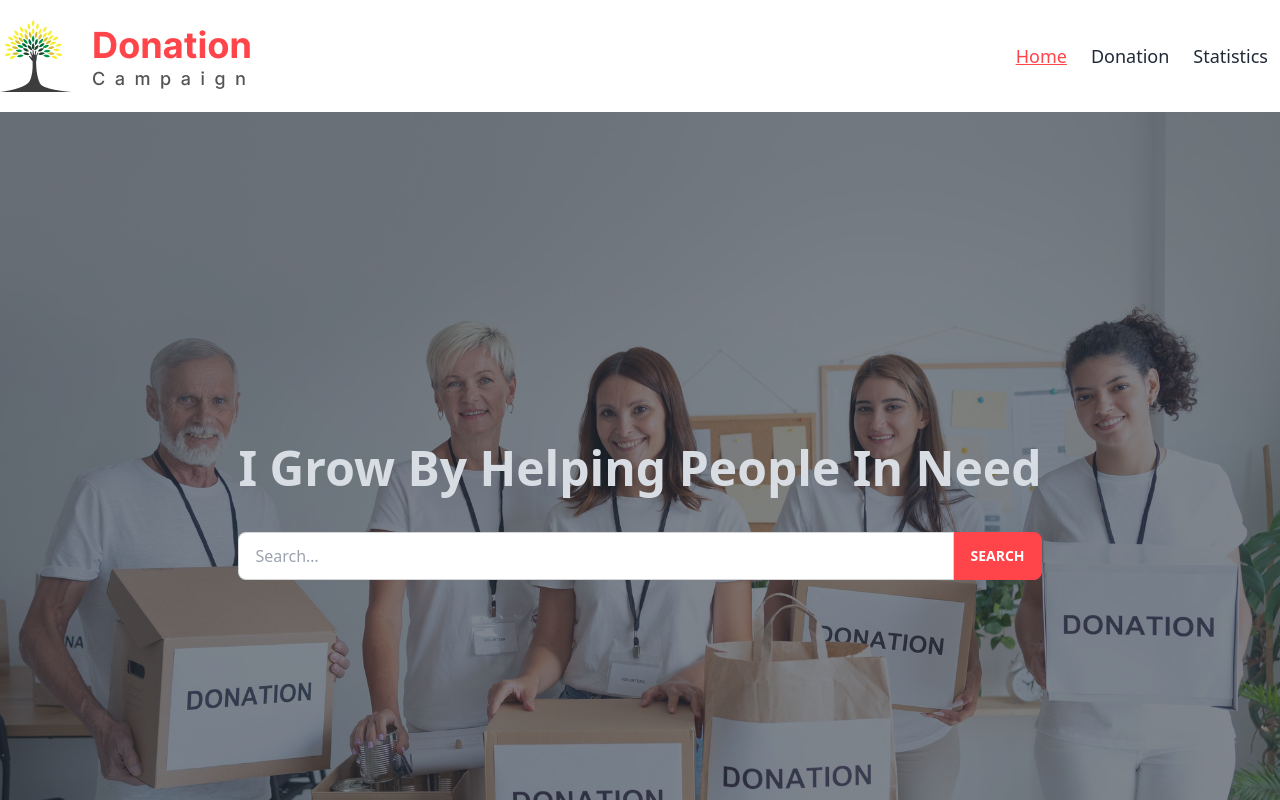
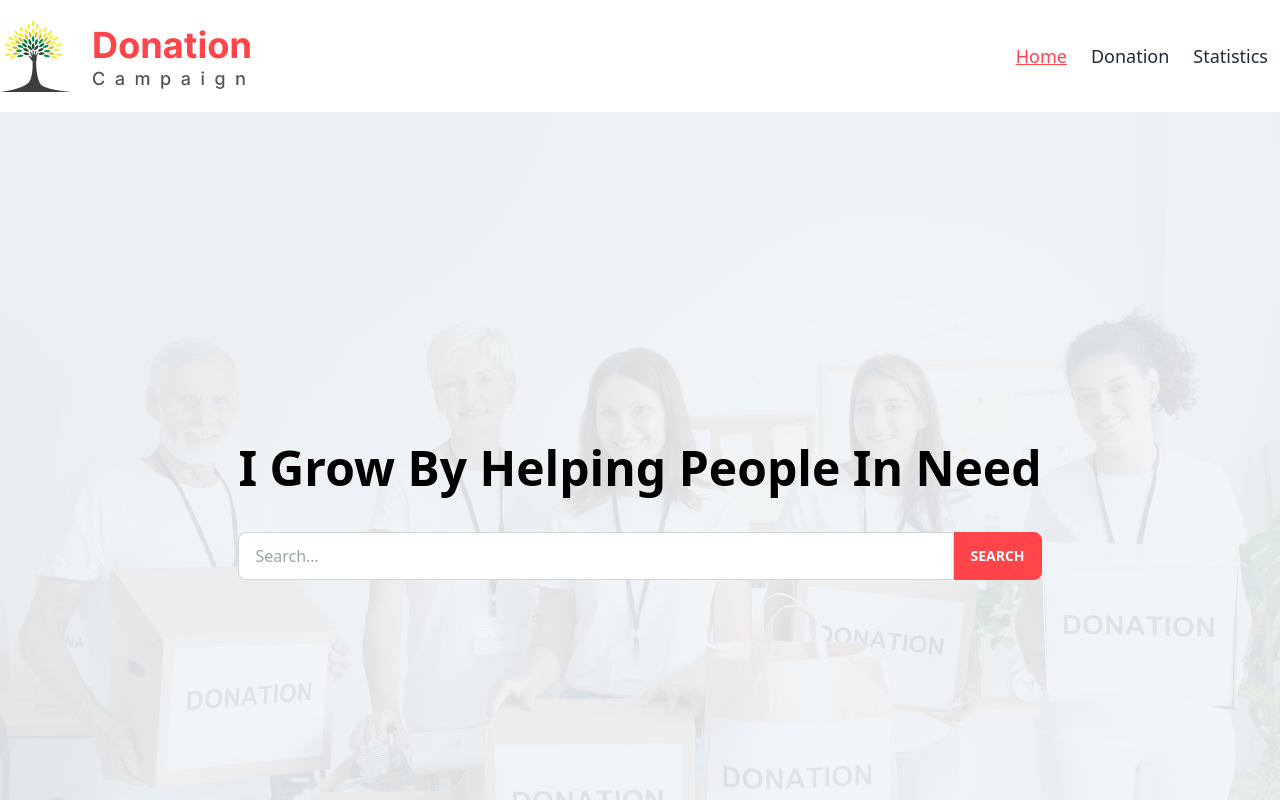
Before and after one commit to Radiat09/donation-campaign, a React (Vite) app: page / in a window 1280 px wide. Shown: the top 800 px of the page. Built offline with nearby package versions, Linux system fonts and the light colour scheme.

Commit message:
fixed some issue along banner bg color and error page

```diff
--- a/src/Components/Banner/Banner.jsx
+++ b/src/Components/Banner/Banner.jsx
@@ -13,12 +13,13 @@ const Banner = ({ getInput }) => {
         className="hero min-h-screen mb-24 "
         style={{
           backgroundImage: 'url("/public/bgImg.jpg")',
+          backgroundColor: "rgba(255, 255, 255, 0.95)",
         }}
       >
-        <div className="hero-overlay bg-opacity-60"></div>
+        <div className="hero-overlay bg-opacity-90 bg-slate-100"></div>
         <div className="hero-content text-center text-neutral-content">
           <div className="form-control">
-            <h2 className="font-bold text-5xl">
+            <h2 className="font-bold text-5xl text-black">
               I Grow By Helping People In Need
             </h2>
             <form onSubmit={handleSeacrhBtn}>
@@ -27,7 +28,7 @@ const Banner = ({ getInput }) => {
                   type="text"
                   placeholder="Search…"
                   name="searchInput"
-                  className="input input-bordered w-full"
+                  className="input input-bordered text-black w-full"
                 />
                 <input
                   type="submit"
--- /dev/null
+++ b/src/Components/ErrorPage/ErrorPage.jsx
@@ -0,0 +1,10 @@
+const ErrorPage = () => {
+  return (
+    <div className="flex flex-col gap-5 items-center">
+      <h1 className="text-6xl text-center mt-20 text-gray-400">Whoops!</h1>
+      <img src="/public/404.jpg" className="w-2/5 rounded-xl" alt="" />
+    </div>
+  );
+};
+
+export default ErrorPage;
--- a/src/Layout/Layout.jsx
+++ b/src/Layout/Layout.jsx
@@ -5,7 +5,6 @@ const Layout = () => {
   return (
     <div>
       <Navbar></Navbar>
-
       <Outlet></Outlet>
     </div>
   );
--- a/src/Pages/Donate/Donate.jsx
+++ b/src/Pages/Donate/Donate.jsx
@@ -8,6 +8,9 @@ const Donate = () => {
 
   return (
     <>
+      <div>
+        {donations.length > 0 ? (
+          <div>
             <div className="grid grid-cols-1 lg:grid-cols-2 gap-6 mx-auto my-10 max-w-7xl">
               {isShow
                 ? donations.map((donation) => (
@@ -16,7 +19,10 @@ const Donate = () => {
                 : donations
                     .slice(0, 4)
                     .map((donation) => (
-                <Donation key={donation.id} donation={donation}></Donation>
+                      <Donation
+                        key={donation.id}
+                        donation={donation}
+                      ></Donation>
                     ))}
             </div>
             <div className="flex justify-center">
@@ -27,6 +33,11 @@ const Donate = () => {
                 {isShow ? "Show Less" : "Show more"}
               </button>
             </div>
+          </div>
+        ) : (
+          <h2 className="text-5xl text-center mt-20">No Data Found</h2>
+        )}
+      </div>
     </>
   );
 };
--- a/src/Router/Router.jsx
+++ b/src/Router/Router.jsx
@@ -4,11 +4,13 @@ import Home from "../Pages/Home/Home";
 import Donate from "../Pages/Donate/Donate";
 import Statistics from "../Pages/Statistics/Statistics";
 import CardDescription from "../Components/CardDescription/CardDescription";
+import ErrorPage from "../Components/ErrorPage/ErrorPage";
 
 const Router = createBrowserRouter([
   {
     path: "/",
     element: <Layout></Layout>,
+    errorElement: <ErrorPage></ErrorPage>,
     children: [
       {
         path: "/",
```
Also changed, not shown: public/404.jpg (added). Lines whose indentation alone changed are shown as unchanged.
